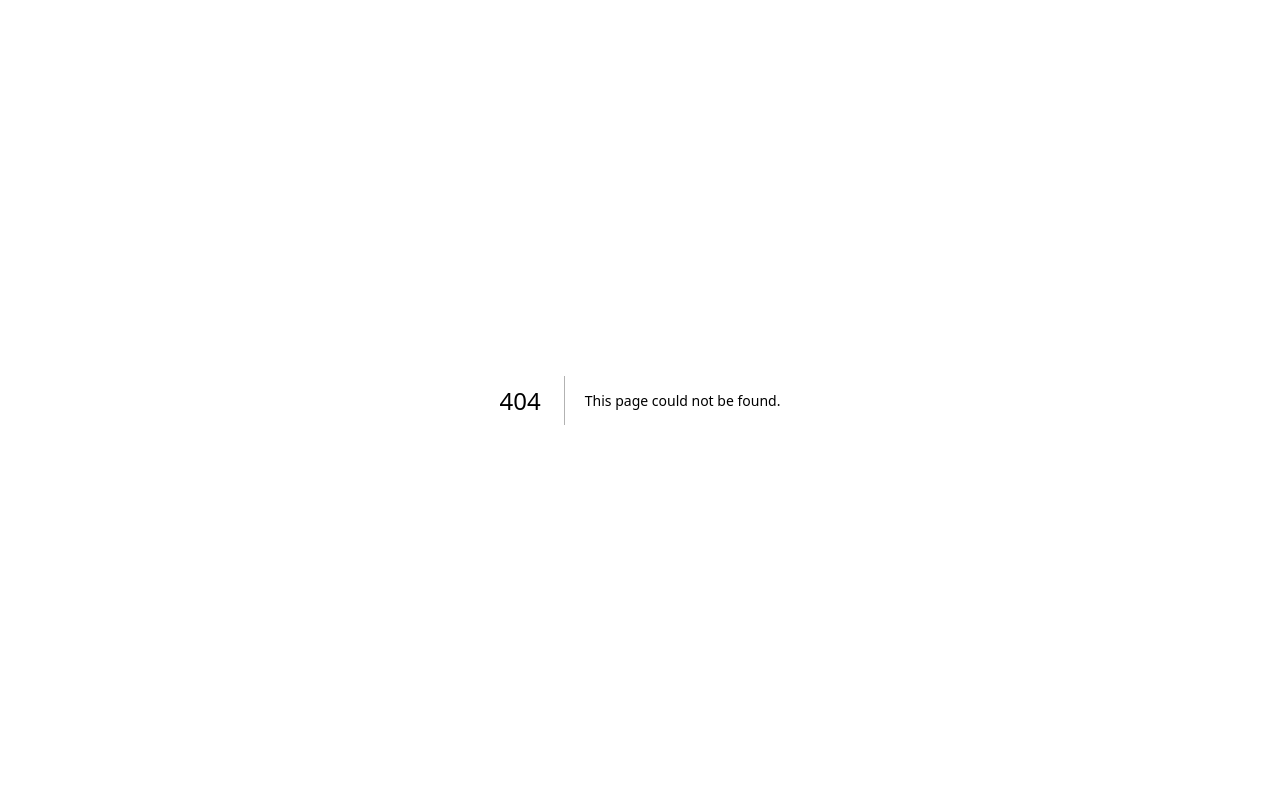
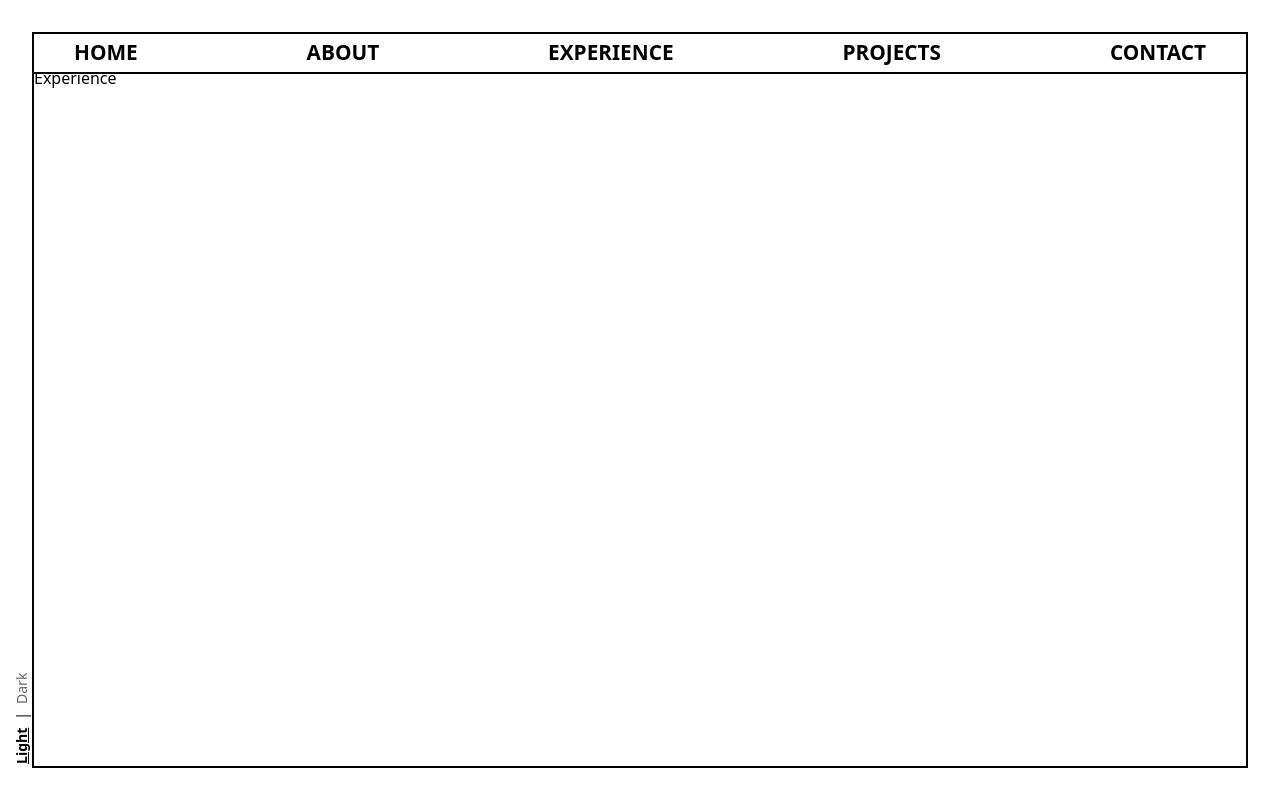
Before and after one commit to Adelina805/adelina-portfolio, a Next.js app: page /experience in a window 1280 px wide. Before the commit this address had no page. Built offline with nearby package versions, Linux system fonts and the light colour scheme.

Commit message:
major changes

```diff
--- /dev/null
+++ b/src/app/about/page.tsx
@@ -0,0 +1,3 @@
+export default function AboutPage() {
+  return <h1>About</h1>;
+}
--- /dev/null
+++ b/src/app/contact/page.tsx
@@ -0,0 +1,3 @@
+export default function ContactPage() {
+  return <h1>Contact</h1>;
+}
--- /dev/null
+++ b/src/app/experience/page.tsx
@@ -0,0 +1,3 @@
+export default function ExperiencePage() {
+  return <h1>Experience</h1>;
+}
--- a/src/app/globals.css
+++ b/src/app/globals.css
@@ -1,21 +1,9 @@
 @import "tailwindcss";
 
-@theme inline {
-  --color-background: var(--background);
-  --color-foreground: var(--foreground);
-  --font-sans: var(--font-geist-sans);
-  --font-mono: var(--font-geist-mono);
+html, body {
+  background: transparent !important;
+  margin: 0;
+  padding: 0;
+  min-height: 100%;
+  overflow: hidden;
 }
-
-@media (prefers-color-scheme: dark) {
-  :root {
-    --background: #ffffff;
-    --foreground: #000000;
-  }
-}
-
-body {
-  background: var(--background);
-  color: var(--foreground);
-  font-family: Arial, Helvetica, sans-serif;
-}
--- a/src/app/layout.tsx
+++ b/src/app/layout.tsx
@@ -1,16 +1,6 @@
 import type { Metadata } from "next";
-import { Geist, Geist_Mono } from "next/font/google";
 import "./globals.css";
-
-const geistSans = Geist({
-  variable: "--font-geist-sans",
-  subsets: ["latin"],
-});
-
-const geistMono = Geist_Mono({
-  variable: "--font-geist-mono",
-  subsets: ["latin"],
-});
+import Shell from "./shell";
 
 export const metadata: Metadata = {
   title: "Adelina Martinez",
@@ -20,17 +10,11 @@ export const metadata: Metadata = {
   },
 };
 
-export default function RootLayout({
-  children,
-}: Readonly<{
-  children: React.ReactNode;
-}>) {
+export default function RootLayout({ children }: { children: React.ReactNode }) {
   return (
     <html lang="en">
-      <body
-        className={`${geistSans.variable} ${geistMono.variable} antialiased`}
-      >
-        {children}
+      <body>
+        <Shell>{children}</Shell>
       </body>
     </html>
   );
--- a/src/app/page.tsx
+++ b/src/app/page.tsx
@@ -1,84 +1,30 @@
-import { Star } from 'lucide-react';
-import { User } from 'lucide-react';
-import { Briefcase } from 'lucide-react';
-import { FolderKanban } from 'lucide-react';
-import { Mail } from 'lucide-react';
+export default function HomePage() {
+  return (
+    <section className="relative z-10 h-full flex items-center justify-center">
 
-function NavItem({
-  icon: Icon,
-  href = "#",
-  children,
-}: {
-  icon: React.ComponentType<React.SVGProps<SVGSVGElement>>;
-  href?: string;
-  children: React.ReactNode;
-}) {
-  return (
-    <a
-      href={href}
-      className="inline-flex items-center gap-1 rounded-2xl px-2 py-1 text-sm font-normal hover:bg-black/10 transition"
-    >
-      <Icon aria-hidden className="w-4 h-4" />
-      <span>{children}</span>
-    </a>
+      {/* subtle radial background gradient */}
+      <div
+        className={`absolute inset-0 rounded-2xl bg-[radial-gradient(ellipse_at_center,#11284A,#ffffff_60%,transparent_100%)] dark:bg-[radial-gradient(ellipse_at_center,#fff,#000_60%,transparent_100%)]`}
+      />
+
+      <div className="relative z-10 w-fit text-center">
+        <p className="font-semibold text-[clamp(1rem,2vw,1.3rem)]">
+          Hello! my name is
+        </p>
+
+        <h1 className="mt-12 font-bold tracking-tight leading-none text-[clamp(3rem,10vw,9rem)]">
+          ADELINA
+        </h1>
+
+        <h2 className="font-normal tracking-tight leading-none text-[clamp(2.7rem,9vw,8.1rem)]">
+          MARTINEZ
+        </h2>
+
+        <p className="mt-12 font-semibold text-[clamp(1rem,2vw,1.3rem)]">
+          a designer who develops and<br />
+          a developer who designs.
+        </p>
+      </div>
+    </section>
   );
 }
-
-export default function Home() {
-  return (
-    <div className="min-h-dvh p-8 bg-white">
-      {/* Outer frame that fills the viewport with 2rem (p-8) of screen padding */}
-      <div className="h-[calc(100dvh-4rem)] w-full border-2 rounded-2xl overflow-hidden">
-
-        {/* Two-row grid: fixed 2rem top bar + flexible content */}
-        <div className="grid h-full grid-rows-[2rem_1fr]">
-          <header className="h-8 flex items-center justify-between px-4 border-b-2 bg-white">
-
-            {/* macOS-like window dots (purely decorative) */}
-            <div className="flex items-center gap-2">
-              <span className="w-3 h-3 rounded-full bg-neutral-900" />
-              <span className="w-3 h-3 rounded-full bg-neutral-900" />
-              <span className="w-3 h-3 rounded-full bg-neutral-900" />
-            </div>
-
-            {/* Center nav */}
-            <nav className="hidden sm:flex items-center gap-3">
-              <NavItem icon={Star}>Home</NavItem>
-              <NavItem icon={User}>About</NavItem>
-              <NavItem icon={Briefcase}>Experience</NavItem>
-              <NavItem icon={FolderKanban}>Projects</NavItem>
-              <NavItem icon={Mail}>Contact</NavItem>
-            </nav>
-
-            {/* Right side placeholders (could be settings / theme toggles later) */}
-            <div className="flex items-center gap-3 opacity-0 sm:opacity-100">
-              <span className="w-4 h-4 rounded-sm border" />
-              <span className="w-4 h-4 rounded-sm border" />
-            </div>
-          </header>
-
-          <main className="relative h-full overflow-auto">
-            {/* subtle radial background gradient */}
-            <div className="absolute inset-0 pointer-events-none">
-              <div className="absolute inset-6 rounded-[1rem] bg-[radial-gradient(ellipse_at_center,_#ADADAD,_#ffffff_60%,_transparent_100%)]" />
-            </div>
-
-            <section className="relative z-10 h-full flex flex-col items-center justify-center text-center">
-              <p className="font-semibold text-[clamp(1rem,2vw,2rem)]">Hello! my name is</p>
-              <h1 className="font-bold tracking-tight leading-none mt-12 text-[clamp(3rem,10vw,9rem)]">ADELINA</h1>
-              <h2 className="font-normal tracking-tight leading-none text-[clamp(2.7rem,9vw,8.1rem)]">MARTINEZ</h2>
-              <p className="mt-12 font-semibold text-[clamp(1rem,2vw,2rem)]">Welcome to my portfolio !</p>
-
-              <a
-                href="#about"
-                className="absolute bottom-8 right-8 text-sm underline-offset-4 hover:underline"
-              >
-                Get to know me &gt;&gt;
-              </a>
-            </section>
-          </main>
-        </div>
-      </div>
-    </div>
-  );
-}
--- /dev/null
+++ b/src/app/projects/page.tsx
@@ -0,0 +1,3 @@
+export default function ProjectsPage() {
+  return <h1>Projects</h1>;
+}
--- /dev/null
+++ b/src/app/shell.tsx
@@ -0,0 +1,97 @@
+"use client";
+
+import { useState } from "react";
+import Link from "next/link";
+
+function NavItem({ href, children }: { href: string; children: any }) {
+  return (
+    <Link href={href} className="font-bold text-[1.3rem] hover:line-through">
+      {children}
+    </Link>
+  );
+}
+
+export default function Shell({ children }: { children: React.ReactNode }) {
+  const [open, setOpen] = useState(false);
+  const [dark, setDark] = useState(false);
+
+  return (
+    <div className={`${dark ? "bg-black text-white" : "bg-white text-black"} h-dvh p-8 relative`}>
+
+      {/* Dark/Light toggle */}
+      <div className="absolute bottom-9 left-8 origin-bottom-left -rotate-90 flex items-center gap-2 text-sm select-none">
+        <button
+          onClick={() => setDark(false)}
+          className={`${!dark ? "font-bold underline" : "opacity-60"} cursor-pointer`}
+        >
+          Light
+        </button>
+
+        <span>|</span>
+
+        <button
+          onClick={() => setDark(true)}
+          className={`${dark ? "font-bold underline" : "opacity-60"} cursor-pointer`}
+        >
+          Dark
+        </button>
+      </div>
+
+      {/* border box */}
+      <div className="h-full w-full border-2 overflow-hidden">
+        <div className="grid h-full grid-rows-[2rem_1fr]">
+
+          {/* HEADER */}
+          <header className={`relative h-10 flex items-center justify-end px-4 sm:px-10 border-b-2 ${ dark ? "bg-black" : "bg-white"}`}>
+            {/* Mobile button */}
+            <button
+              className="sm:hidden p-2 pr-0 focus:outline-none"
+              aria-label="Open menu"
+              type="button"
+              onClick={() => setOpen(!open)}
+            >
+              <svg
+                className="h-6 w-6"
+                viewBox="0 0 24 24"
+                fill="none"
+                stroke="currentColor"
+                strokeWidth="2"
+                strokeLinecap="square"
+                strokeLinejoin="round"
+              >
+                <path d="M3 6h18M3 12h18M3 18h18" />
+              </svg>
+            </button>
+
+            {/* Desktop nav */}
+            <nav className="hidden sm:flex w-full items-center justify-between">
+              <NavItem href="/">HOME</NavItem>
+              <NavItem href="/about">ABOUT</NavItem>
+              <NavItem href="/experience">EXPERIENCE</NavItem>
+              <NavItem href="/projects">PROJECTS</NavItem>
+              <NavItem href="/contact">CONTACT</NavItem>
+            </nav>
+
+            {/* Mobile dropdown */}
+            {open && (
+              <div className={`absolute top-full right-0 w-full border-b-2 px-4 flex flex-col sm:hidden ${dark ? "bg-black" : "bg-white"}`}>
+                <NavItem href="/">HOME</NavItem>
+                <NavItem href="/about">ABOUT</NavItem>
+                <NavItem href="/experience">EXPERIENCE</NavItem>
+                <NavItem href="/projects">PROJECTS</NavItem>
+                <NavItem href="/contact">CONTACT</NavItem>
+              </div>
+            )}
+          </header>
+
+          {/* PAGE CONTENT */}
+          <main className="relative h-full overflow-auto">
+            {children}
+          </main>
+
+        </div>
+      </div>
+
+    </div>
+  );
+}
```
